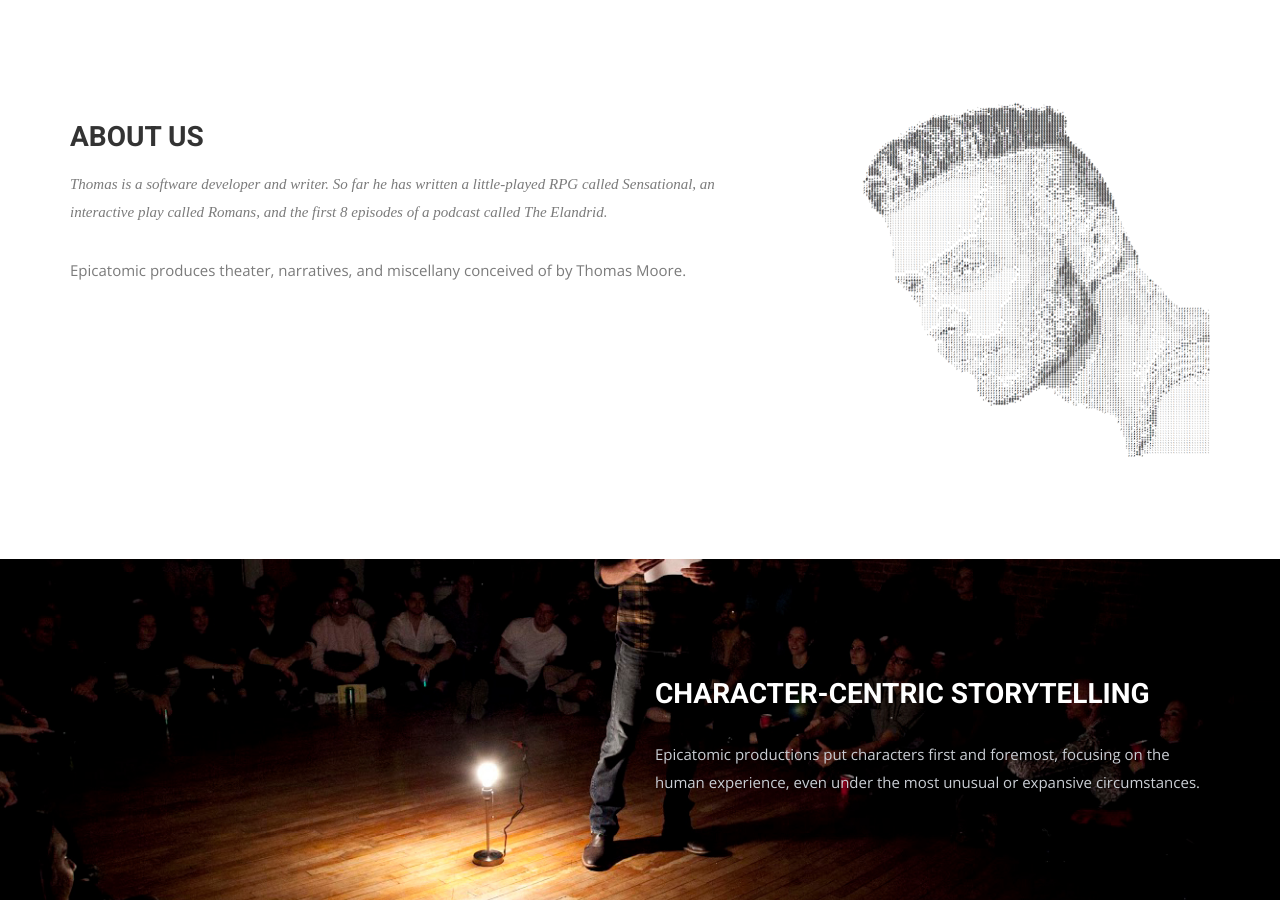
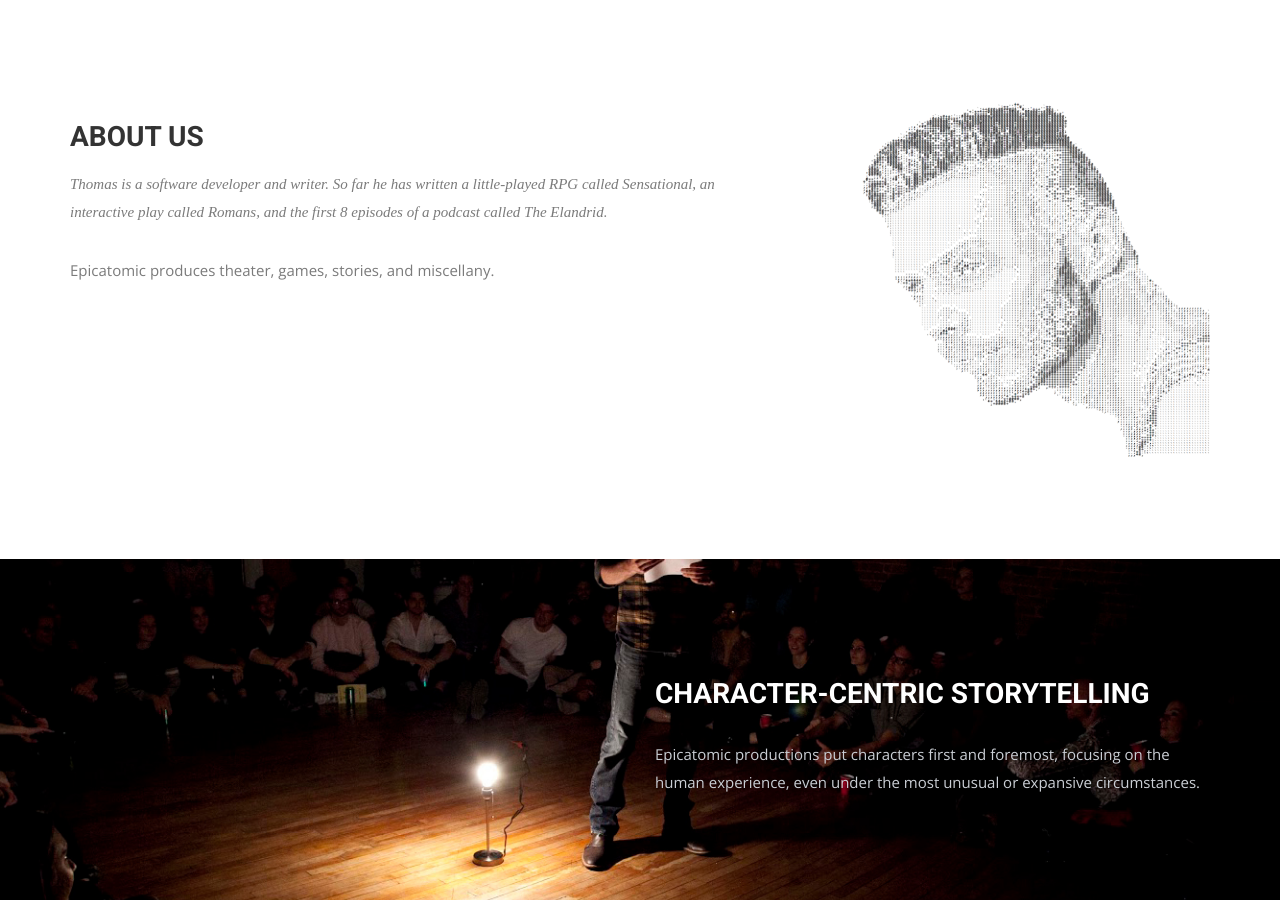
Before and after one commit to thomascmost/epicatomic, a Jekyll site: the page built from index.html, in a window 1280 px wide and 900 px high, scrolled down 807 px. Built offline with Jekyll 4.4.1, drawn with Linux system fonts in a browser that asks for light colours; nearby versions of some CDN libraries; some web fonts are replaced.

Commit message:
wording change

```diff
--- a/index.html
+++ b/index.html
@@ -32,7 +32,7 @@ permalink: /
             </p>
           </div>
           <p>
-            Epicatomic produces theater, narratives, and miscellany conceived of by Thomas Moore.
+            Epicatomic produces theater, games, stories, and miscellany.
           </p>
         </div>
       </div><!-- .col-md-7 close -->
```
